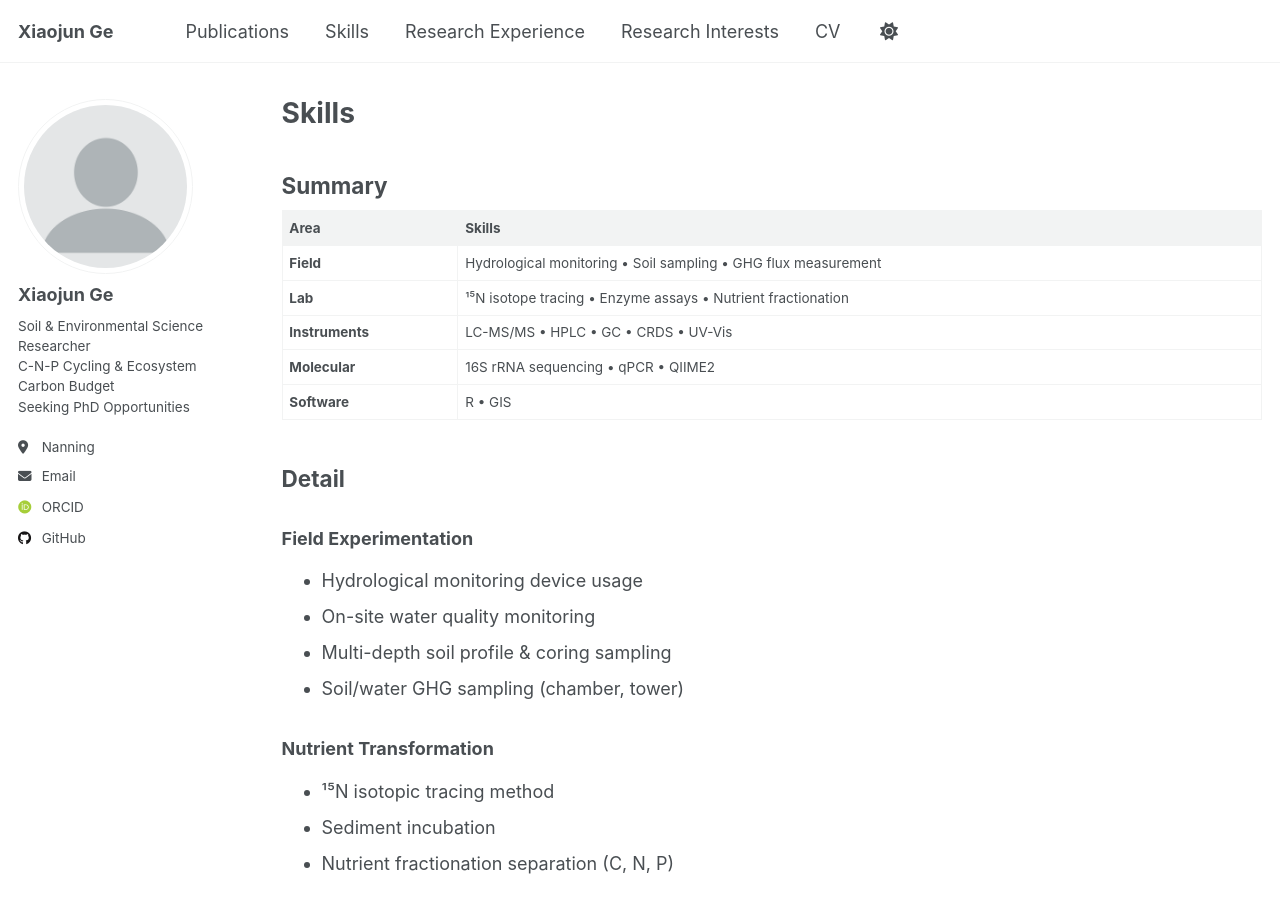
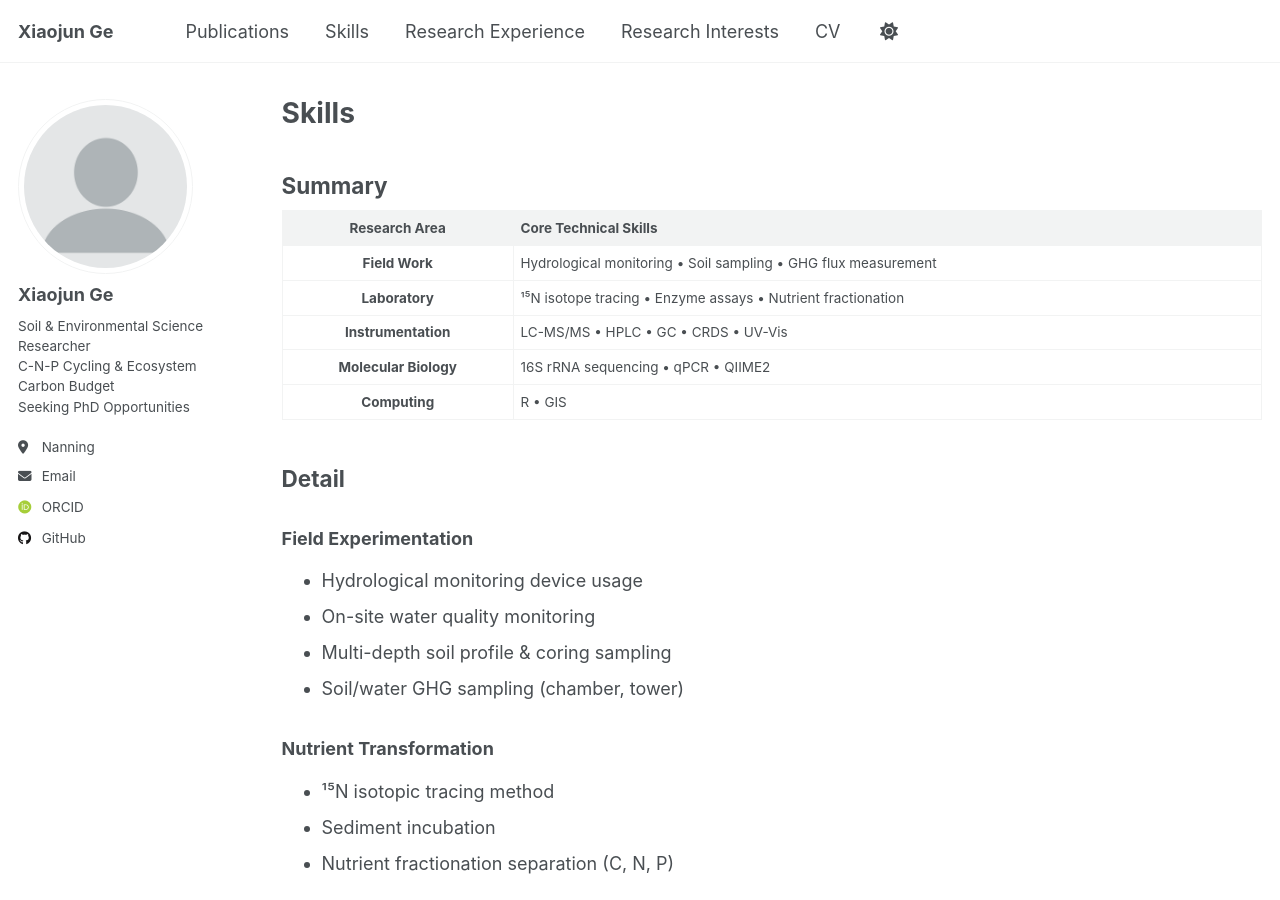
Before and after one commit to gexiaojun1201/Xiaojun_Ge.github.io, a Jekyll site: the page built from _pages/skills.md, in a window 1280 px wide and 900 px high. Built offline with Jekyll 4.4.1, drawn with Linux system fonts in a browser that asks for light colours; some web fonts are replaced; a script that is not in the unit is left out.

Commit message:
Update skills.md

```diff
--- a/_pages/skills.md
+++ b/_pages/skills.md
@@ -10,13 +10,13 @@ author_profile: true
 
 ## Summary
 
-| **Area**        | **Skills**                                                   |
-| --------------- | ------------------------------------------------------------ |
-| **Field**       | Hydrological monitoring • Soil sampling • GHG flux measurement |
-| **Lab**         | ¹⁵N isotope tracing • Enzyme assays • Nutrient fractionation |
-| **Instruments** | LC-MS/MS • HPLC • GC • CRDS • UV-Vis                         |
-| **Molecular**   | 16S rRNA sequencing • qPCR • QIIME2                          |
-| **Software**    | R • GIS                                                      |
+| **Research Area** | **Core Technical Skills** |
+|:---:|:---|
+| **Field Work** | Hydrological monitoring • Soil sampling • GHG flux measurement |
+| **Laboratory** | ¹⁵N isotope tracing • Enzyme assays • Nutrient fractionation |
+| **Instrumentation** | LC-MS/MS • HPLC • GC • CRDS • UV-Vis |
+| **Molecular Biology** | 16S rRNA sequencing • qPCR • QIIME2 |
+| **Computing** | R • GIS |
 
 ## Detail
 
```
